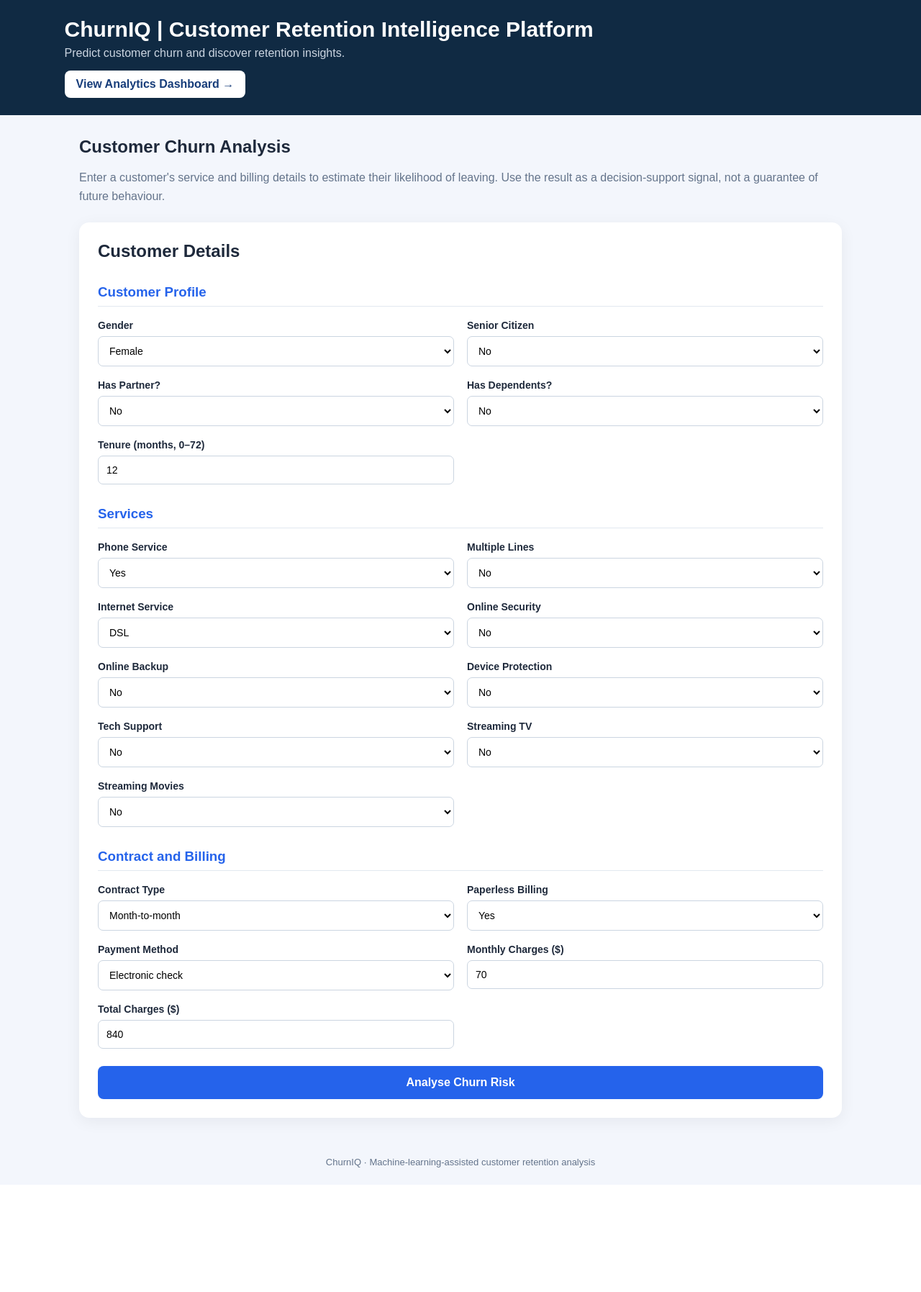
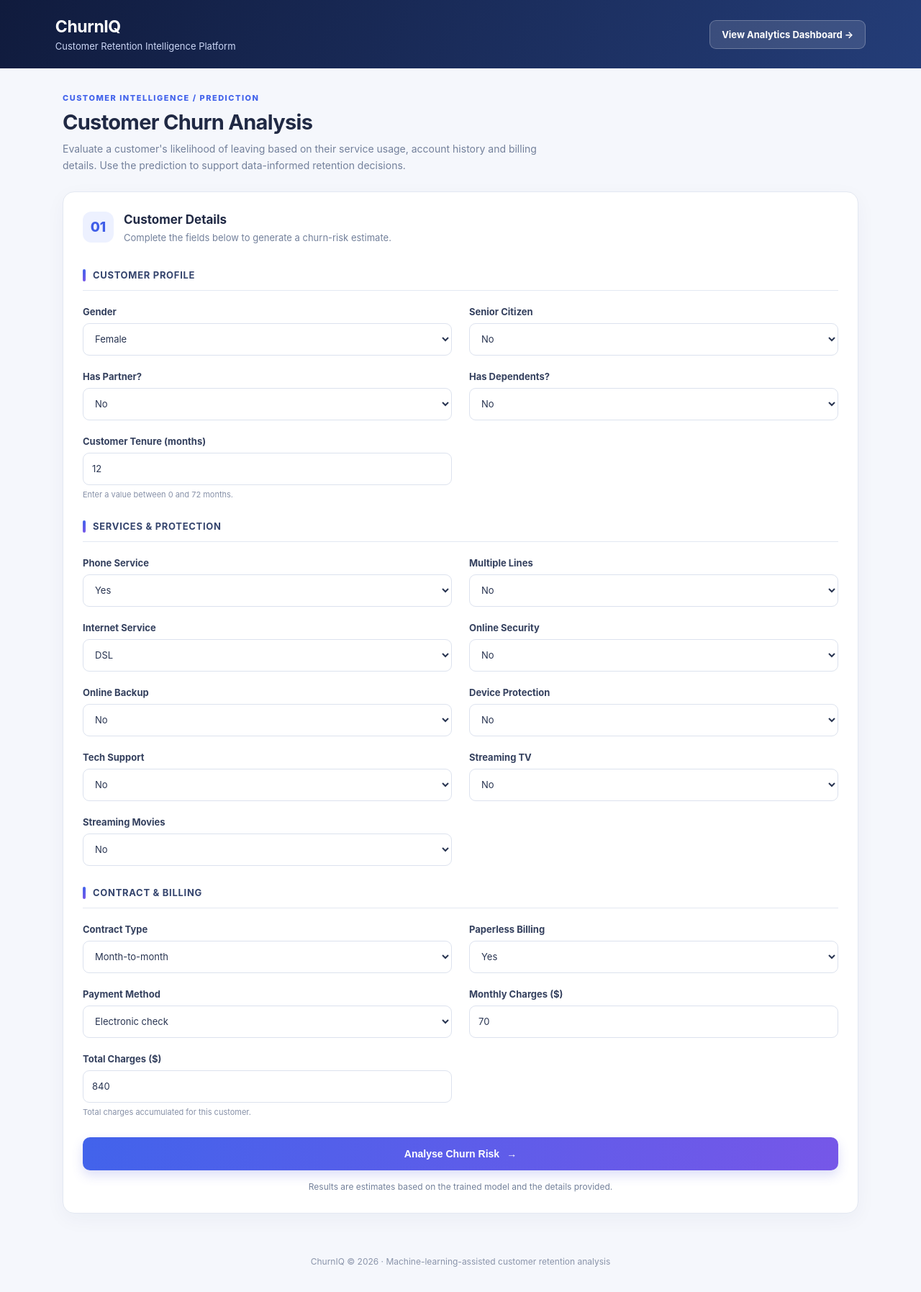
Before and after one commit to vanshikabhardwaj20/ChurnIQ, a Flask app: page / in a window 1280 px wide. Shown: the whole page at 72% size. Before the commit the page ends 1622 px from the top, so only its background shows below. Run offline with Flask 3, Linux system fonts and the light colour scheme; parts of the project's set-up code (start-up, migrations or seed data) failed here and were passed over.

Commit message:
Refine customer prediction page UI

```diff
--- a/templates/index.html
+++ b/templates/index.html
@@ -7,212 +7,385 @@
     <title>ChurnIQ | Customer Retention Intelligence</title>
 
     <style>
-        * {
-            box-sizing: border-box;
+        :root {
+            --navy: #101b3d;
+            --blue: #4263eb;
+            --purple: #7657e8;
+            --text: #202944;
+            --muted: #73809b;
+            --border: #e3e8f2;
+            --bg: #f5f7fc;
         }
+
+        * { box-sizing: border-box; }
 
         body {
             margin: 0;
-            font-family: Arial, sans-serif;
-            background: #f3f6fc;
-            color: #1e293b;
+            font-family: Inter, "Segoe UI", Arial, sans-serif;
+            background: var(--bg);
+            color: var(--text);
         }
 
         header {
-            background: #102a43;
+            background: linear-gradient(115deg, #101b3d, #243d78);
             color: white;
-            padding: 24px 7%;
+            padding: 23px 6%;
         }
 
-        header h1 {
-            margin: 0 0 7px;
-            font-size: 30px;
+        .topbar {
+            max-width: 1250px;
+            margin: auto;
+            display: flex;
+            justify-content: space-between;
+            align-items: center;
+            gap: 20px;
+            flex-wrap: wrap;
+        }
+
+        .brand h1 {
+            font-size: 23px;
+            margin: 0 0 5px;
+            letter-spacing: -.4px;
         }
 
         header p {
             margin: 0;
-            color: #cbd5e1;
+            color: #cbd6f5;
+            font-size: 13px;
         }
 
-        main {
-            max-width: 1100px;
-            margin: 30px auto;
-            padding: 0 20px;
+        .nav-button {
+            display: inline-block;
+            padding: 11px 16px;
+            border-radius: 9px;
+            background: rgba(255,255,255,.12);
+            border: 1px solid rgba(255,255,255,.25);
+            color: white;
+            text-decoration: none;
+            font-size: 13px;
+            font-weight: 700;
+            transition: background .2s;
         }
 
-        .intro {
-            margin-bottom: 24px;
+        .nav-button:hover { background: rgba(255,255,255,.22); }
+
+        main {
+            max-width: 1150px;
+            margin: 34px auto;
+            padding: 0 22px;
         }
 
-        .intro h2 {
-            margin-bottom: 8px;
+        .page-heading {
+            display: flex;
+            justify-content: space-between;
+            align-items: flex-end;
+            gap: 20px;
+            margin-bottom: 25px;
+            flex-wrap: wrap;
         }
 
-        .intro p {
-            color: #64748b;
-            line-height: 1.6;
+        .eyebrow {
+            text-transform: uppercase;
+            color: var(--blue);
+            letter-spacing: 1.5px;
+            font-size: 11px;
+            font-weight: 800;
+            margin-bottom: 9px;
+        }
+
+        .page-heading h2 {
+            margin: 0 0 8px;
+            font-size: 29px;
+            letter-spacing: -.7px;
+        }
+
+        .page-heading p {
+            max-width: 700px;
+            margin: 0;
+            line-height: 1.65;
+            color: var(--muted);
+            font-size: 14px;
         }
 
         .panel {
             background: white;
-            padding: 26px;
-            border-radius: 14px;
-            box-shadow: 0 5px 22px rgba(15, 23, 42, 0.06);
-            margin-bottom: 24px;
+            border: 1px solid var(--border);
+            padding: 27px;
+            border-radius: 16px;
+            box-shadow: 0 8px 28px rgba(25, 42, 85, .045);
+            margin-bottom: 23px;
         }
 
-        .panel h2 {
-            margin-top: 0;
+        .panel-heading {
+            display: flex;
+            align-items: flex-start;
+            gap: 14px;
+            margin-bottom: 25px;
+        }
+
+        .section-icon {
+            flex-shrink: 0;
+            display: grid;
+            place-items: center;
+            width: 43px;
+            height: 43px;
+            border-radius: 12px;
+            color: #405ee8;
+            background: #edf1ff;
+            font-size: 19px;
+            font-weight: 800;
+        }
+
+        .panel-heading h3 {
+            margin: 1px 0 6px;
+            font-size: 17px;
+        }
+
+        .panel-heading p {
+            margin: 0;
+            font-size: 13px;
+            color: var(--muted);
+            line-height: 1.5;
         }
 
         .form-grid {
             display: grid;
             grid-template-columns: repeat(2, minmax(0, 1fr));
-            gap: 18px;
+            gap: 21px 24px;
+        }
+
+        .section-title {
+            grid-column: 1 / -1;
+            display: flex;
+            align-items: center;
+            gap: 10px;
+            margin: 8px 0 0;
+            padding-bottom: 12px;
+            border-bottom: 1px solid var(--border);
+            color: #34446d;
+            font-size: 13px;
+            text-transform: uppercase;
+            letter-spacing: .7px;
+        }
+
+        .section-title::before {
+            content: "";
+            width: 4px;
+            height: 17px;
+            border-radius: 4px;
+            background: linear-gradient(var(--blue), var(--purple));
         }
 
         .field {
             display: flex;
             flex-direction: column;
-            gap: 7px;
+            gap: 8px;
+            min-width: 0;
         }
 
         label {
-            font-size: 14px;
-            font-weight: 600;
+            font-size: 13px;
+            font-weight: 700;
+            color: #34405e;
         }
 
         input, select {
             width: 100%;
-            padding: 11px;
-            border: 1px solid #cbd5e1;
-            border-radius: 7px;
-            background: white;
-            font-size: 14px;
+            min-height: 45px;
+            padding: 11px 12px;
+            border: 1px solid #dce2ee;
+            border-radius: 9px;
+            background: #fff;
+            color: #283451;
+            font: inherit;
+            font-size: 13px;
+            transition: border-color .2s, box-shadow .2s;
         }
 
+        input:hover, select:hover { border-color: #aebbe0; }
+
         input:focus, select:focus {
-            outline: 2px solid #93c5fd;
-            border-color: #2563eb;
+            outline: none;
+            border-color: var(--blue);
+            box-shadow: 0 0 0 3px rgba(66, 99, 235, .12);
         }
 
-        .section-title {
-            grid-column: 1 / -1;
-            margin: 12px 0 0;
-            padding-bottom: 8px;
-            border-bottom: 1px solid #e2e8f0;
-            color: #2563eb;
+        .hint {
+            color: #8791a8;
+            font-size: 11px;
+            margin-top: -2px;
         }
 
         .submit-button {
-            margin-top: 24px;
+            display: flex;
+            justify-content: center;
+            align-items: center;
+            gap: 10px;
             width: 100%;
-            border: 0;
-            border-radius: 8px;
-            padding: 14px;
+            margin-top: 28px;
+            border: none;
+            border-radius: 10px;
+            padding: 15px 20px;
             color: white;
-            background: #2563eb;
-            font-size: 16px;
-            font-weight: bold;
+            background: linear-gradient(100deg, var(--blue), var(--purple));
+            font-size: 14px;
+            font-weight: 800;
             cursor: pointer;
+            box-shadow: 0 7px 16px rgba(82, 91, 220, .2);
+            transition: transform .2s, box-shadow .2s;
         }
 
         .submit-button:hover {
-            background: #1d4ed8;
+            transform: translateY(-1px);
+            box-shadow: 0 10px 20px rgba(82, 91, 220, .27);
+        }
+
+        .submit-button:focus-visible,
+        .nav-button:focus-visible {
+            outline: 3px solid #a9b9ff;
+            outline-offset: 3px;
+        }
+
+        .privacy-note {
+            text-align: center;
+            color: var(--muted);
+            font-size: 12px;
+            margin: 14px 0 0;
+            line-height: 1.5;
         }
 
         .result {
-            border: 1px solid #bfdbfe;
-            background: #eff6ff;
+            border-color: #d8e1ff;
+            background: linear-gradient(135deg, #fff, #f5f7ff);
         }
 
-        .result h2 {
-            margin-top: 0;
+        .result-top {
+            display: flex;
+            justify-content: space-between;
+            align-items: flex-start;
+            gap: 20px;
+            flex-wrap: wrap;
+        }
+
+        .result h2 { margin: 0 0 9px; }
+
+        .result-description {
+            color: var(--muted);
+            font-size: 13px;
+            line-height: 1.6;
         }
 
         .result-number {
-            font-size: 36px;
-            font-weight: bold;
-            color: #1d4ed8;
-            margin: 10px 0;
+            font-size: 42px;
+            letter-spacing: -1px;
+            font-weight: 800;
+            color: #405ee8;
+            margin: 16px 0 3px;
         }
 
         .risk {
             display: inline-block;
-            padding: 6px 12px;
+            padding: 7px 12px;
             border-radius: 20px;
-            font-weight: bold;
-            background: #dbeafe;
-            color: #1e40af;
+            font-size: 12px;
+            font-weight: 800;
+            background: #e9edff;
+            color: #344fce;
         }
 
+        .result h3 { margin-top: 26px; }
+
         .result li {
-            margin: 10px 0;
-            line-height: 1.5;
+            margin: 12px 0;
+            padding-left: 4px;
+            line-height: 1.6;
+            font-size: 14px;
+        }
+
+        .result ul { padding-left: 20px; }
+
+        .result-footnote {
+            padding-top: 14px;
+            border-top: 1px solid #e0e6f6;
+            color: var(--muted);
+            font-size: 12px;
+            line-height: 1.6;
         }
 
         .error {
-            color: #b91c1c;
-            background: #fef2f2;
-            padding: 12px;
-            border-radius: 8px;
+            color: #a3212b;
+            background: #fff1f2;
+            border: 1px solid #fecdd3;
+            padding: 14px 16px;
+            border-radius: 10px;
+            margin-bottom: 22px;
+            font-size: 14px;
         }
 
         footer {
             text-align: center;
-            color: #64748b;
-            font-size: 13px;
-            padding: 24px;
+            color: #8a94aa;
+            font-size: 12px;
+            padding: 25px 18px 35px;
         }
 
         @media (max-width: 650px) {
-            .form-grid {
-                grid-template-columns: 1fr;
-            }
-
-            .section-title {
-                grid-column: 1;
-            }
-
-            header h1 {
-                font-size: 25px;
-            }
+            header { padding: 20px; }
+            .brand h1 { font-size: 19px; }
+            main { margin: 25px auto; padding: 0 14px; }
+            .page-heading h2 { font-size: 25px; }
+            .panel { padding: 19px; }
+            .form-grid { grid-template-columns: 1fr; gap: 18px; }
+            .section-title { grid-column: 1; }
+            .result-number { font-size: 36px; }
         }
     </style>
 </head>
 
 <body>
+<header>
+    <div class="topbar">
+        <div class="brand">
+            <h1>ChurnIQ</h1>
+            <p>Customer Retention Intelligence Platform</p>
+        </div>
 
-<header>
-    <h1>ChurnIQ | Customer Retention Intelligence Platform</h1>
-    <p>Predict customer churn and discover retention insights.</p>
-
-    <a href="/dashboard" style="display:inline-block; margin-top:15px; padding:10px 16px; background:#ffffff; color:#173d7a; border-radius:8px; text-decoration:none; font-weight:bold;">
-        View Analytics Dashboard →
+        <a class="nav-button" href="{{ url_for('analytics_dashboard') }}">
+            View Analytics Dashboard &rarr;
         </a>
+    </div>
 </header>
 
-
 <main>
-        <section class="intro">
+    <section class="page-heading">
+        <div>
+            <div class="eyebrow">Customer Intelligence / Prediction</div>
             <h2>Customer Churn Analysis</h2>
             <p>
-                Enter a customer's service and billing details to estimate
-                their likelihood of leaving. Use the result as a decision-support
-                signal, not a guarantee of future behaviour.
+                Evaluate a customer's likelihood of leaving based on their
+                service usage, account history and billing details. Use the
+                prediction to support data-informed retention decisions.
             </p>
+        </div>
     </section>
 
     {% if error %}
-        <div class="panel error">{{ error }}</div>
+    <div class="error" role="alert">
+        <strong>Unable to process prediction.</strong> {{ error }}
+    </div>
     {% endif %}
 
     <section class="panel">
-            <h2>Customer Details</h2>
+        <div class="panel-heading">
+            <div class="section-icon">01</div>
+            <div>
+                <h3>Customer Details</h3>
+                <p>Complete the fields below to generate a churn-risk estimate.</p>
+            </div>
+        </div>
 
-            <form action="/predict" method="POST">
+        <form action="{{ url_for('predict') }}" method="POST">
             <div class="form-grid">
-
                 <h3 class="section-title">Customer Profile</h3>
 
                 <div class="field">
@@ -248,12 +421,13 @@
                 </div>
 
                 <div class="field">
-                        <label for="tenure">Tenure (months, 0–72)</label>
+                    <label for="tenure">Customer Tenure (months)</label>
                     <input id="tenure" name="tenure" type="number"
                            min="0" max="72" value="12" required>
+                    <span class="hint">Enter a value between 0 and 72 months.</span>
                 </div>
 
-                    <h3 class="section-title">Services</h3>
+                <h3 class="section-title">Services &amp; Protection</h3>
 
                 <div class="field">
                     <label for="PhoneService">Phone Service</label>
@@ -335,7 +509,7 @@
                     </select>
                 </div>
 
-                    <h3 class="section-title">Contract and Billing</h3>
+                <h3 class="section-title">Contract &amp; Billing</h3>
 
                 <div class="field">
                     <label for="Contract">Contract Type</label>
@@ -376,23 +550,36 @@
                     <input id="TotalCharges" name="TotalCharges"
                            type="number" min="0" step="0.01"
                            value="840" required>
+                    <span class="hint">Total charges accumulated for this customer.</span>
                 </div>
-
             </div>
 
             <button class="submit-button" type="submit">
-                    Analyse Churn Risk
+                Analyse Churn Risk <span aria-hidden="true">&rarr;</span>
             </button>
+
+            <p class="privacy-note">
+                Results are estimates based on the trained model and the details provided.
+            </p>
         </form>
     </section>
 
     {% if prediction %}
-        <section class="panel result">
+    <section class="panel result" aria-live="polite">
+        <div class="result-top">
+            <div>
+                <div class="eyebrow">Analysis Complete</div>
                 <h2>Prediction Results</h2>
-            <p>Model assessment: <strong>{{ prediction }}</strong></p>
+                <p class="result-description">
+                    Model assessment: <strong>{{ prediction }}</strong>
+                </p>
+            </div>
+
+            <span class="risk">{{ risk }} Risk</span>
+        </div>
+
         <div class="result-number">{{ churn_percent }}%</div>
-            <p>Estimated churn probability</p>
-            <p>Risk category: <span class="risk">{{ risk }}</span></p>
+        <p class="result-description">Estimated probability of customer churn</p>
 
         <h3>Suggested Retention Actions</h3>
         <ul>
@@ -401,16 +588,20 @@
             {% endfor %}
         </ul>
 
-            <p>
-                This is a model estimate, not a certainty. Review the customer's
-                circumstances before deciding on an action.
+        <p class="result-footnote">
+            This is a model estimate, not a guarantee of future behaviour.
+            Review the customer's circumstances before taking action.
+            <br><br>
+            <a href="{{ url_for('analytics_dashboard') }}">
+                Explore the analytics dashboard &rarr;
+            </a>
         </p>
     </section>
     {% endif %}
 </main>
 
 <footer>
-        ChurnIQ · Machine-learning-assisted customer retention analysis
+    ChurnIQ &copy; 2026 &middot; Machine-learning-assisted customer retention analysis
 </footer>
 </body>
 </html>
```
Lines whose indentation alone changed are shown as unchanged.
